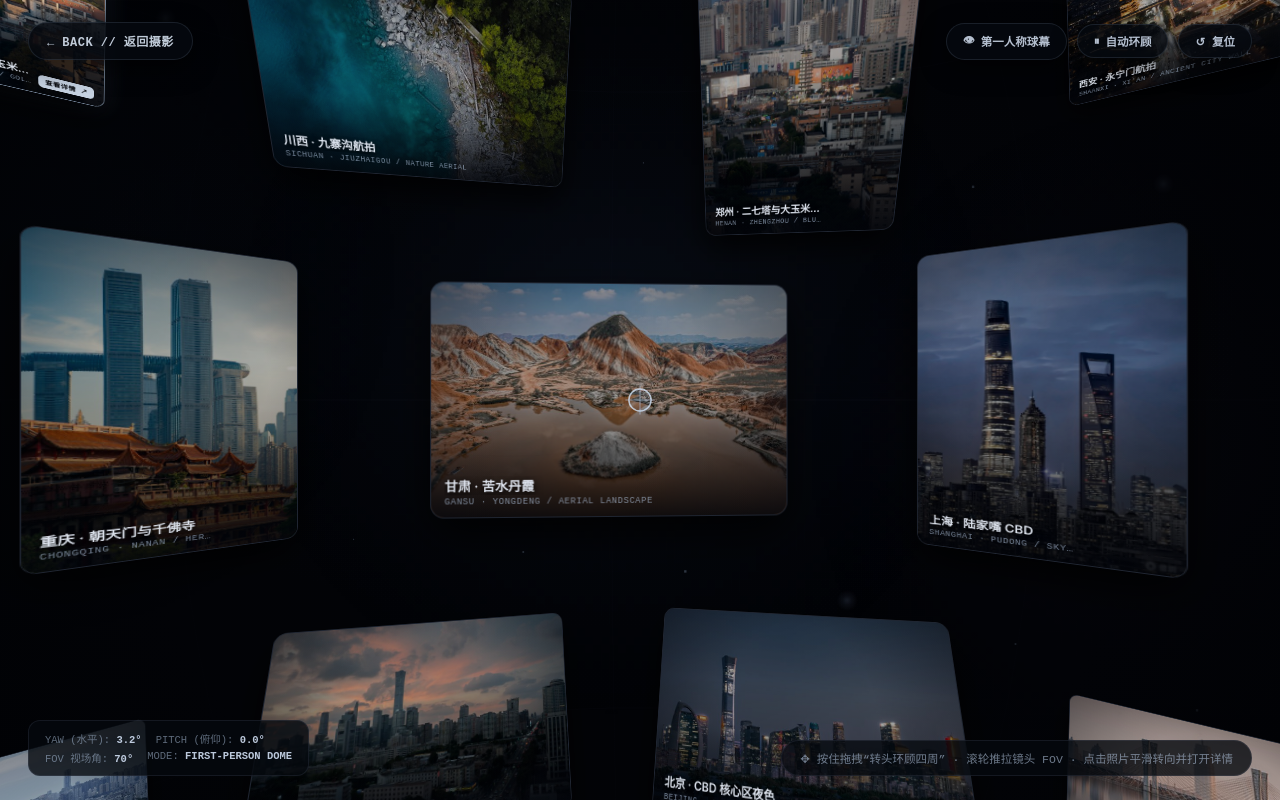
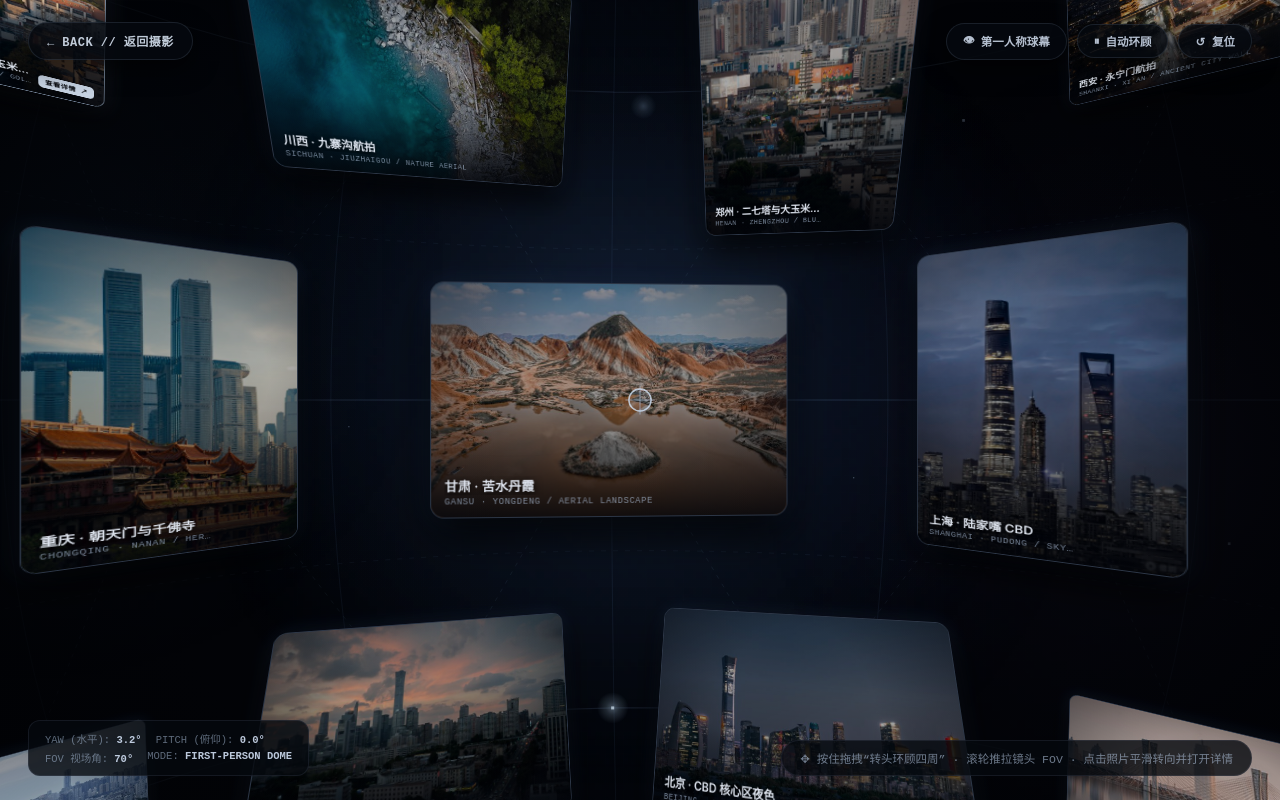
Before and after one commit to ShawnFeng1127/ShawnFeng1127.github.io, a plain HTML site: page dome-gallery.html in a window 1280 px wide. Drawn offline with Linux system fonts and the light colour scheme; animation ran at ten frames a second.

Commit message:
Enhance spherical dome ambient light nebulae, geodesic guide rings, constellation struts, and flowing light pulses

```diff
--- a/dome-gallery.html
+++ b/dome-gallery.html
@@ -111,8 +111,10 @@
       border-radius: 14px;
       overflow: hidden;
       background: #05070C;
-      border: 1px solid rgba(165, 195, 238, 0.16);
-      box-shadow: 0 18px 44px rgba(0, 0, 0, 0.88);
+      border: 1px solid rgba(168, 206, 255, 0.24);
+      box-shadow:
+        0 18px 44px rgba(0, 0, 0, 0.88),
+        0 0 26px rgba(92, 148, 238, 0.12);
       pointer-events: auto;
       cursor: pointer;
       transform-origin: center center;
@@ -994,7 +996,7 @@
       });
     }
 
-    // --- 3. Pre-Baked Mysterious Low-Luminance Ambient Nebulae & Deep-Space Dust Renderer ---
+    // --- 3. Pre-Baked Mysterious Ambient Nebulae, Spherical Guide Lines & Light Pulses Renderer ---
     function createGlowSprite(size, rgb, peakAlpha) {
       const c = document.createElement('canvas');
       c.width = size;
@@ -1011,30 +1013,53 @@
     }
 
     const AMBIENT_NEBULAE = [
-      { ux: 0.0, uy: 0.12, uz: -1.0, radius: 560, sprite: createGlowSprite(192, '72, 108, 175', 0.068) },
-      { ux: 0.82, uy: -0.08, uz: -0.55, radius: 520, sprite: createGlowSprite(192, '96, 82, 155', 0.052) },
-      { ux: -0.82, uy: 0.18, uz: -0.5, radius: 540, sprite: createGlowSprite(192, '54, 102, 152', 0.058) },
-      { ux: 0.45, uy: 0.55, uz: 0.70, radius: 540, sprite: createGlowSprite(192, '82, 95, 162', 0.052) },
-      { ux: -0.5, uy: -0.48, uz: 0.72, radius: 500, sprite: createGlowSprite(192, '58, 112, 148', 0.048) }
+      { ux: 0.0, uy: 0.10, uz: -1.0, radius: 640, sprite: createGlowSprite(192, '78, 128, 215', 0.135) },
+      { ux: 0.82, uy: -0.08, uz: -0.55, radius: 580, sprite: createGlowSprite(192, '108, 92, 195', 0.105) },
+      { ux: -0.82, uy: 0.18, uz: -0.5, radius: 600, sprite: createGlowSprite(192, '58, 124, 192', 0.115) },
+      { ux: 0.45, uy: 0.55, uz: 0.70, radius: 580, sprite: createGlowSprite(192, '88, 112, 198', 0.105) },
+      { ux: -0.5, uy: -0.48, uz: 0.72, radius: 560, sprite: createGlowSprite(192, '64, 134, 186', 0.098) },
+      // Zenith & Nadir Polar Aurora Halos (illuminating top and bottom of the sphere)
+      { ux: 0.0, uy: 0.94, uz: -0.34, radius: 620, sprite: createGlowSprite(192, '86, 148, 235', 0.125) },
+      { ux: 0.0, uy: -0.94, uz: -0.34, radius: 620, sprite: createGlowSprite(192, '72, 132, 218', 0.115) }
     ];
 
-    const BOKEH_SPRITE = createGlowSprite(64, '165, 200, 245', 0.14);
-
-    const LIGHT_MOTES = Array.from({ length: 54 }, (_, i) => {
+    const GAZE_HALO_SPRITE = createGlowSprite(256, '92, 152, 242', 0.095);
+    const BOKEH_SPRITE = createGlowSprite(64, '175, 214, 255', 0.24);
+    const PULSE_GLOW_SPRITE = createGlowSprite(48, '195, 228, 255', 0.42);
+
+    const LIGHT_MOTES = Array.from({ length: 64 }, (_, i) => {
       const phi = Math.PI * (Math.sqrt(5) - 1);
-      const y = 1 - (i / 53) * 2;
+      const y = 1 - (i / 63) * 2;
       const r = Math.sqrt(Math.max(0, 1 - y * y));
       const theta = phi * i * 1.7;
       return {
         ux: Math.cos(theta) * r,
         uy: y,
         uz: Math.sin(theta) * r,
-        size: 1.1 + (i % 3) * 0.65,
+        size: 1.2 + (i % 3) * 0.75,
         phase: i * 0.73,
         speed: 0.0012 + (i % 4) * 0.0004,
-        isBokeh: i % 6 === 0
+        isBokeh: i % 5 === 0
       };
     });
+
+    // Flowing light pulses gliding along the 5 spherical latitude guide rings
+    const GUIDE_LIGHT_PULSES = [
+      { lat: -1.08, speed: 0.00032, phase: 0.0 },
+      { lat: -1.08, speed: 0.00032, phase: Math.PI },
+      { lat: -0.576, speed: -0.00026, phase: 0.8 },
+      { lat: -0.576, speed: -0.00026, phase: 0.8 + Math.PI * 0.66 },
+      { lat: -0.576, speed: -0.00026, phase: 0.8 + Math.PI * 1.33 },
+      { lat: 0.0, speed: 0.00022, phase: 0.3 },
+      { lat: 0.0, speed: 0.00022, phase: 0.3 + Math.PI * 0.5 },
+      { lat: 0.0, speed: 0.00022, phase: 0.3 + Math.PI },
+      { lat: 0.0, speed: 0.00022, phase: 0.3 + Math.PI * 1.5 },
+      { lat: 0.576, speed: -0.00026, phase: 1.9 },
+      { lat: 0.576, speed: -0.00026, phase: 1.9 + Math.PI * 0.66 },
+      { lat: 0.576, speed: -0.00026, phase: 1.9 + Math.PI * 1.33 },
+      { lat: 1.08, speed: 0.00032, phase: 1.2 },
+      { lat: 1.08, speed: 0.00032, phase: 1.2 + Math.PI }
+    ];
 
     // Radial Hyperspace Light Streaks for Portal Suction ("照片把人吸进去")
     const SUCTION_STREAKS = Array.from({ length: 36 }, (_, i) => {
@@ -1078,9 +1103,12 @@
       const cx = w * 0.5;
       const cy = h * 0.5;
 
-      // 1. Deep abyssal midnight background fill
+      // 1. Deep abyssal midnight background fill + subtle central gaze spotlight
       bgCtx.fillStyle = '#020306';
       bgCtx.fillRect(0, 0, w, h);
+
+      const gazeR = Math.min(w, h) * 0.58;
+      bgCtx.drawImage(GAZE_HALO_SPRITE, cx - gazeR, cy - gazeR, gazeR * 2, gazeR * 2);
 
       // 2. Pre-baked 3D Parallax Mysterious Deep-Space Nebulae (fast drawImage, zero gradient allocations)
       const scaleFactor = focalLength / 820;
@@ -1093,20 +1121,38 @@
         bgCtx.drawImage(neb.sprite, pt.x - r, pt.y - r, r * 2, r * 2);
       }
 
-      // 3. Whisper-faint Astronomical Geodesic Dome Latitude Rings & Longitude Meridians
-      const latAngles = [-1.08, -0.576, 0, 0.576, 1.08];
-      for (let idx = 0; idx < latAngles.length; idx++) {
-        const lat = latAngles[idx];
-        const uy = Math.sin(lat);
-        const rLat = Math.cos(lat);
+      // 3A. Primary Spherical Geodesic Dome Latitude Guide Rings (-62°, -33°, 0°, +33°, +62°) + Polar Oculus Rings (±76°)
+      const latRings = [
+        { lat: -1.326, alpha: 0.14, width: 1.0, dashed: false },
+        { lat: -1.082, alpha: 0.115, width: 1.0, dashed: false },
+        { lat: -0.820, alpha: 0.075, width: 0.85, dashed: true },
+        { lat: -0.576, alpha: 0.125, width: 1.05, dashed: false },
+        { lat: -0.288, alpha: 0.070, width: 0.8, dashed: true },
+        { lat: 0.0, alpha: 0.165, width: 1.2, dashed: false },
+        { lat: 0.288, alpha: 0.070, width: 0.8, dashed: true },
+        { lat: 0.576, alpha: 0.125, width: 1.05, dashed: false },
+        { lat: 0.820, alpha: 0.075, width: 0.85, dashed: true },
+        { lat: 1.082, alpha: 0.115, width: 1.0, dashed: false },
+        { lat: 1.326, alpha: 0.14, width: 1.0, dashed: false }
+      ];
+
+      for (let idx = 0; idx < latRings.length; idx++) {
+        const ringCfg = latRings[idx];
+        const uy = Math.sin(ringCfg.lat);
+        const rLat = Math.cos(ringCfg.lat);
         bgCtx.beginPath();
+        if (ringCfg.dashed) {
+          bgCtx.setLineDash([5, 7]);
+        } else {
+          bgCtx.setLineDash([]);
+        }
         let started = false;
-        for (let step = 0; step <= 48; step++) {
-          const lon = (step / 48) * Math.PI * 2;
+        for (let step = 0; step <= 64; step++) {
+          const lon = (step / 64) * Math.PI * 2;
           const ux = Math.cos(lon) * rLat;
           const uz = Math.sin(lon) * rLat;
           const pt = projectUnitVectorToScreen(ux, uy, uz, cosYaw, sinYaw, cosPitch, sinPitch, focalLength, cx, cy);
-          if (pt && pt.x >= -150 && pt.x <= w + 150 && pt.y >= -150 && pt.y <= h + 150) {
+          if (pt && pt.x >= -180 && pt.x <= w + 180 && pt.y >= -180 && pt.y <= h + 180) {
             if (!started) {
               bgCtx.moveTo(pt.x, pt.y);
               started = true;
@@ -1117,25 +1163,27 @@
             started = false;
           }
         }
-        bgCtx.strokeStyle = idx === 2 ? 'rgba(145, 180, 235, 0.036)' : 'rgba(135, 170, 225, 0.022)';
-        bgCtx.lineWidth = 0.85;
+        bgCtx.strokeStyle = `rgba(148, 196, 255, ${ringCfg.alpha})`;
+        bgCtx.lineWidth = ringCfg.width;
         bgCtx.stroke();
       }
-
-      for (let mIdx = 0; mIdx < 8; mIdx++) {
-        const lon = (mIdx / 8) * Math.PI * 2;
+      bgCtx.setLineDash([]);
+
+      // 3B. 12 Spherical Longitude Meridian Guide Lines + Intersection Reticle Ticks
+      bgCtx.beginPath();
+      for (let mIdx = 0; mIdx < 12; mIdx++) {
+        const lon = (mIdx / 12) * Math.PI * 2;
         const cosLon = Math.cos(lon);
         const sinLon = Math.sin(lon);
-        bgCtx.beginPath();
         let started = false;
-        for (let step = -18; step <= 18; step++) {
-          const lat = (step / 18) * (Math.PI * 0.46);
+        for (let step = -24; step <= 24; step++) {
+          const lat = (step / 24) * 1.326;
           const uy = Math.sin(lat);
           const rLat = Math.cos(lat);
           const ux = cosLon * rLat;
           const uz = -sinLon * rLat;
           const pt = projectUnitVectorToScreen(ux, uy, uz, cosYaw, sinYaw, cosPitch, sinPitch, focalLength, cx, cy);
-          if (pt && pt.x >= -150 && pt.x <= w + 150 && pt.y >= -150 && pt.y <= h + 150) {
+          if (pt && pt.x >= -180 && pt.x <= w + 180 && pt.y >= -180 && pt.y <= h + 180) {
             if (!started) {
               bgCtx.moveTo(pt.x, pt.y);
               started = true;
@@ -1146,20 +1194,64 @@
             started = false;
           }
         }
-        bgCtx.strokeStyle = 'rgba(135, 170, 225, 0.018)';
-        bgCtx.lineWidth = 0.75;
-        bgCtx.stroke();
+      }
+      bgCtx.strokeStyle = 'rgba(138, 188, 252, 0.088)';
+      bgCtx.lineWidth = 0.9;
+      bgCtx.stroke();
+
+      // 3C. Diagonal Geodesic Guide Struts Connecting Staggered Photo Nodes (Honeycomb Dome Truss)
+      bgCtx.beginPath();
+      // Ring offsets in panelNodes: Ring1 [0..3], Ring2 [4..11], Ring3 [12..19], Ring4 [20..27], Ring5 [28..31]
+      if (panelNodes.length >= 32) {
+        for (let k = 0; k < 8; k++) {
+          const nextK = (k + 1) % 8;
+          const nUpper = panelNodes[4 + k];
+          const nEqA = panelNodes[12 + k];
+          const nEqB = panelNodes[12 + nextK];
+          const nLower = panelNodes[20 + k];
+
+          const pUpper = projectUnitVectorToScreen(nUpper.ux, nUpper.uy, nUpper.uz, cosYaw, sinYaw, cosPitch, sinPitch, focalLength, cx, cy);
+          const pEqA = projectUnitVectorToScreen(nEqA.ux, nEqA.uy, nEqA.uz, cosYaw, sinYaw, cosPitch, sinPitch, focalLength, cx, cy);
+          const pEqB = projectUnitVectorToScreen(nEqB.ux, nEqB.uy, nEqB.uz, cosYaw, sinYaw, cosPitch, sinPitch, focalLength, cx, cy);
+          const pLower = projectUnitVectorToScreen(nLower.ux, nLower.uy, nLower.uz, cosYaw, sinYaw, cosPitch, sinPitch, focalLength, cx, cy);
+
+          if (pUpper && pEqA) { bgCtx.moveTo(pUpper.x, pUpper.y); bgCtx.lineTo(pEqA.x, pEqA.y); }
+          if (pUpper && pEqB) { bgCtx.moveTo(pUpper.x, pUpper.y); bgCtx.lineTo(pEqB.x, pEqB.y); }
+          if (pLower && pEqA) { bgCtx.moveTo(pLower.x, pLower.y); bgCtx.lineTo(pEqA.x, pEqA.y); }
+          if (pLower && pEqB) { bgCtx.moveTo(pLower.x, pLower.y); bgCtx.lineTo(pEqB.x, pEqB.y); }
+        }
+      }
+      bgCtx.strokeStyle = 'rgba(155, 204, 255, 0.085)';
+      bgCtx.lineWidth = 0.85;
+      bgCtx.setLineDash([4, 6]);
+      bgCtx.stroke();
+      bgCtx.setLineDash([]);
+
+      // 3D. Flowing Light Pulses Gliding Along the Spherical Guide Rings
+      const tMs = now || 0;
+      bgCtx.fillStyle = 'rgba(220, 240, 255, 0.85)';
+      for (let i = 0; i < GUIDE_LIGHT_PULSES.length; i++) {
+        const p = GUIDE_LIGHT_PULSES[i];
+        const lon = p.phase + tMs * p.speed;
+        const uy = Math.sin(p.lat);
+        const rLat = Math.cos(p.lat);
+        const ux = Math.cos(lon) * rLat;
+        const uz = -Math.sin(lon) * rLat;
+        const pt = projectUnitVectorToScreen(ux, uy, uz, cosYaw, sinYaw, cosPitch, sinPitch, focalLength, cx, cy);
+        if (!pt || pt.x < -30 || pt.x > w + 30 || pt.y < -30 || pt.y > h + 30) continue;
+        bgCtx.drawImage(PULSE_GLOW_SPRITE, pt.x - 16, pt.y - 16, 32, 32);
+        bgCtx.fillRect(pt.x - 1.5, pt.y - 1.5, 3, 3);
       }
 
       // 4. Floating Mysterious Deep-Space Dust & Faint Bokeh Motes
-      bgCtx.fillStyle = 'rgba(185, 212, 250, 0.24)';
+      bgCtx.fillStyle = 'rgba(195, 222, 255, 0.34)';
       for (let i = 0; i < LIGHT_MOTES.length; i++) {
         const m = LIGHT_MOTES[i];
         const pt = projectUnitVectorToScreen(m.ux, m.uy, m.uz, cosYaw, sinYaw, cosPitch, sinPitch, focalLength, cx, cy);
         if (!pt || pt.x < -40 || pt.x > w + 40 || pt.y < -40 || pt.y > h + 40) continue;
 
         if (m.isBokeh) {
-          const d = m.size * 20;
+          const d = m.size * 22;
           bgCtx.drawImage(BOKEH_SPRITE, pt.x - d * 0.5, pt.y - d * 0.5, d, d);
         } else {
           bgCtx.fillRect(pt.x - m.size * 0.5, pt.y - m.size * 0.5, m.size, m.size);
```
